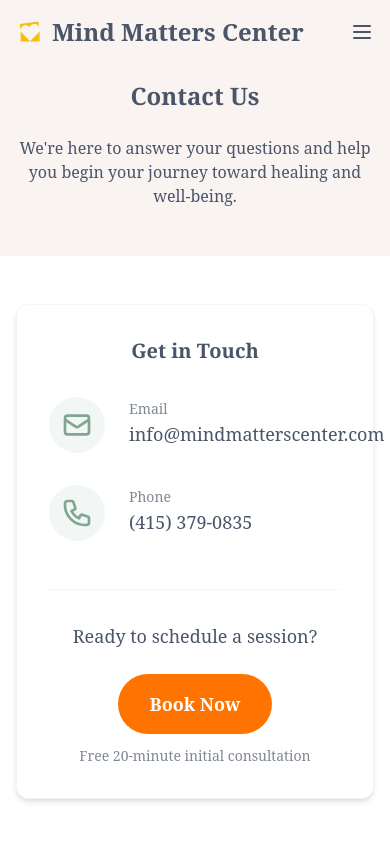
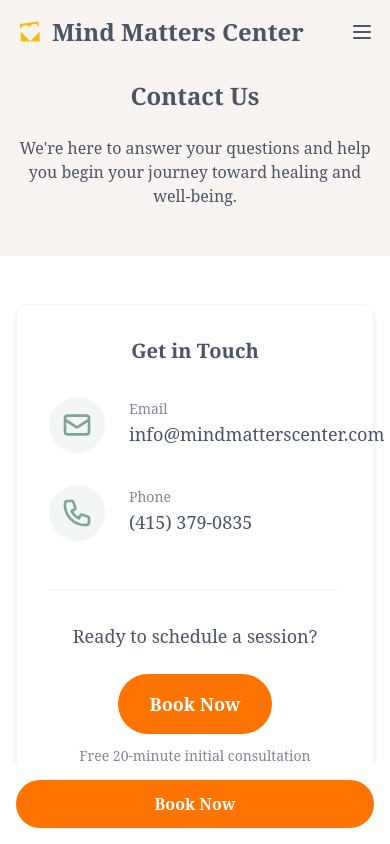
Before and after one commit to SravanthiSinha/mmc, a React (Vite) app: page /mmc/contact in a window 390 px wide. Shown: the top 844 px of the page. Built offline with nearby package versions, Linux system fonts and the light colour scheme; a web font is replaced by a local one.

Commit message:
added Sticky Mobile CTA

```diff
--- a/src/components/Layout/Footer.jsx
+++ b/src/components/Layout/Footer.jsx
@@ -1,9 +1,10 @@
 import React from 'react';
 import { Link } from 'react-router-dom';
+
 const Footer = () => {
   return (
     <footer className="bg-earth-800 text-earth-100">
-      <div className="container mx-auto p-4">
+      <div className="container mx-auto p-4 md:pb-4 pb-20">
         <div className="flex flex-col md:flex-row justify-between items-center text-md">
           <div className="mb-4 md:mb-0">
             <p>&copy; {new Date().getFullYear()} Mind Matters Center</p>
--- a/src/components/Layout/MainLayout.jsx
+++ b/src/components/Layout/MainLayout.jsx
@@ -1,6 +1,6 @@
 import Navbar from './Navbar';
 import Footer from './Footer';
-
+import BookNowCTA from '../shared/BookNowCTA';
 const MainLayout = ({ children }) => {
   return (
     <div className="min-h-screen flex flex-col">
@@ -8,6 +8,10 @@ const MainLayout = ({ children }) => {
       <main className="flex-grow container mx-auto">
         {children}
       </main>
+       {/* Sticky Mobile CTA - Always visible on smaller screens */}
+       <div className="md:hidden fixed bottom-0 left-0 right-0 p-4 bg-white shadow-lg z-50">
+                <BookNowCTA className="w-full flex justify-center" />
+            </div>
       <Footer />
     </div>
   );
--- /dev/null
+++ b/src/components/shared/BookNowCTA.jsx
@@ -0,0 +1,25 @@
+import { Link } from 'react-router-dom';
+import { BOOKING_URL } from '../../constants';
+// Reusable BookNow CTA component for consistency
+const BookNowCTA = ({ className = "", size = "md" }) => {
+    // Size variants
+    const sizeClasses = {
+      sm: "text-sm px-4 py-2",
+      md: "text-base px-6 py-3",
+      lg: "text-xl px-8 py-4"
+    };
+
+    return (
+      <Link
+        to={BOOKING_URL}
+        target="_blank"
+        className={`inline-block bg-brand-coral text-white font-bold
+          ${sizeClasses[size]} rounded-full hover:bg-brand-coralLight transition-all duration-200
+          hover:transform hover:scale-105 active:scale-95 ${className}`}
+      >
+        Book Now
+      </Link>
+    );
+  };
+
+  export default BookNowCTA;
```
